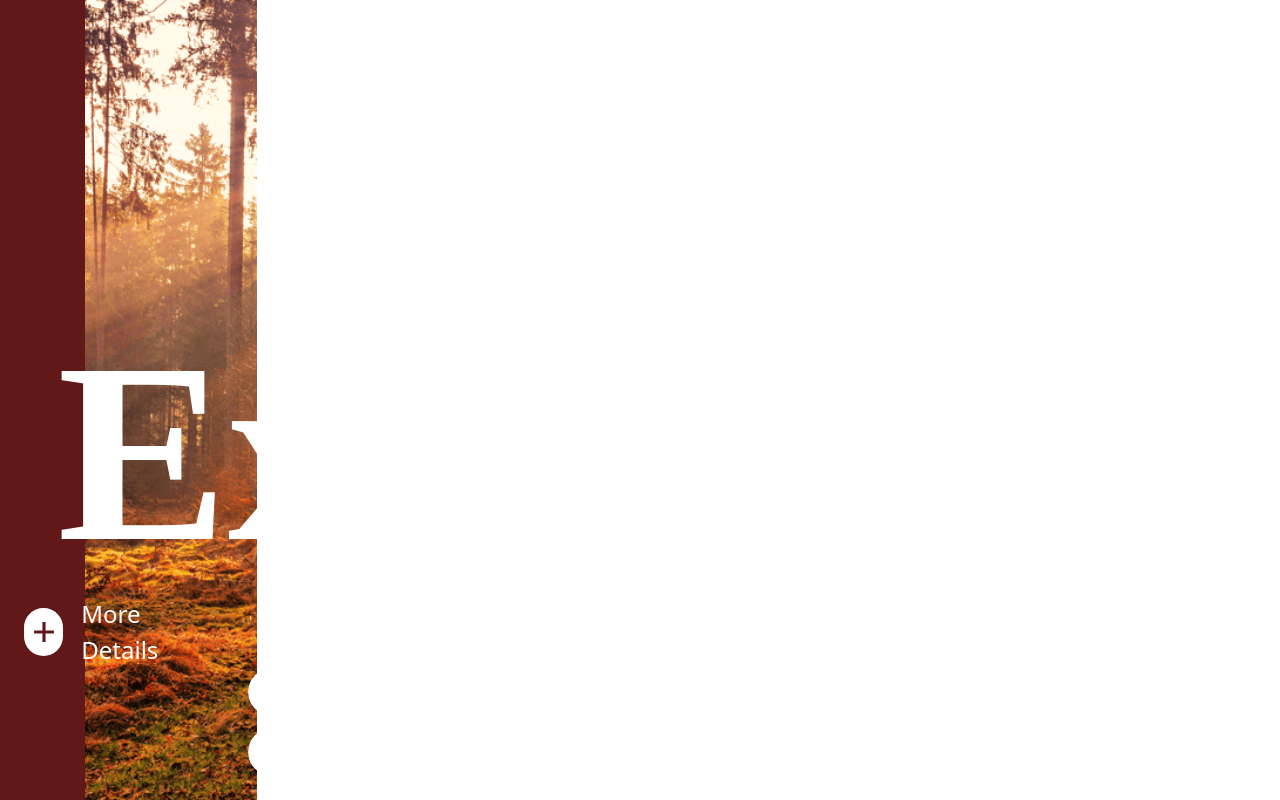
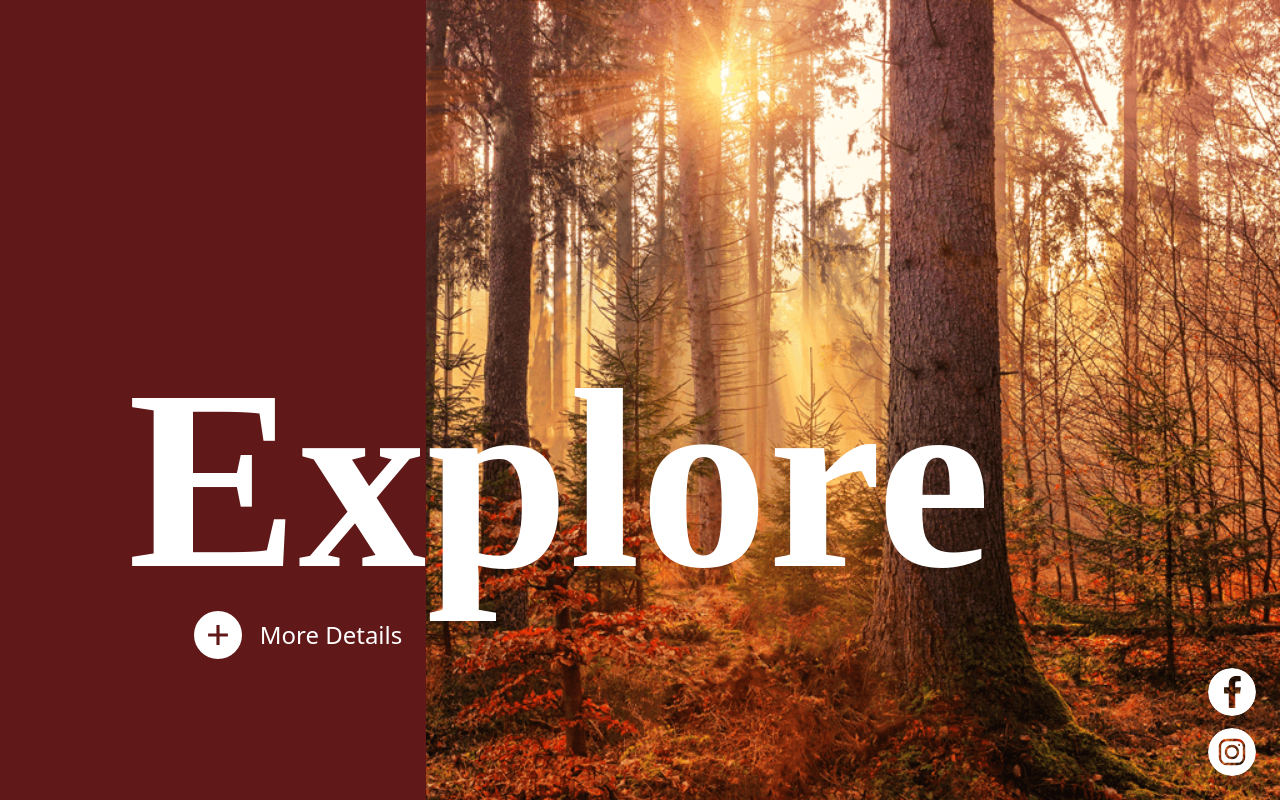
Before and after one commit to whaaaley/udundi-code-challenge, a Vue app: page / in a window 1280 px wide. Built offline with nearby package versions, Linux system fonts and the light colour scheme.

Commit message:
Update _bootstrap.scss

```diff
--- a/src/_bootstrap.scss
+++ b/src/_bootstrap.scss
@@ -19,16 +19,3 @@
 @import "../node_modules/bootstrap/scss/utilities/api";
 
 // 6. Add additional custom code here
-
-// https://ishwar-rimal.medium.com/fixing-that-address-bar-issue-in-mobile-browsers-once-and-for-all-8c283fc88e56
-html {
-  overflow: hidden;
-  width: 100%;
-}
-
-body {
-  height: 100%;
-  position: fixed;
-  overflow-y: scroll;
-  -webkit-overflow-scrolling: touch;
-}
```
